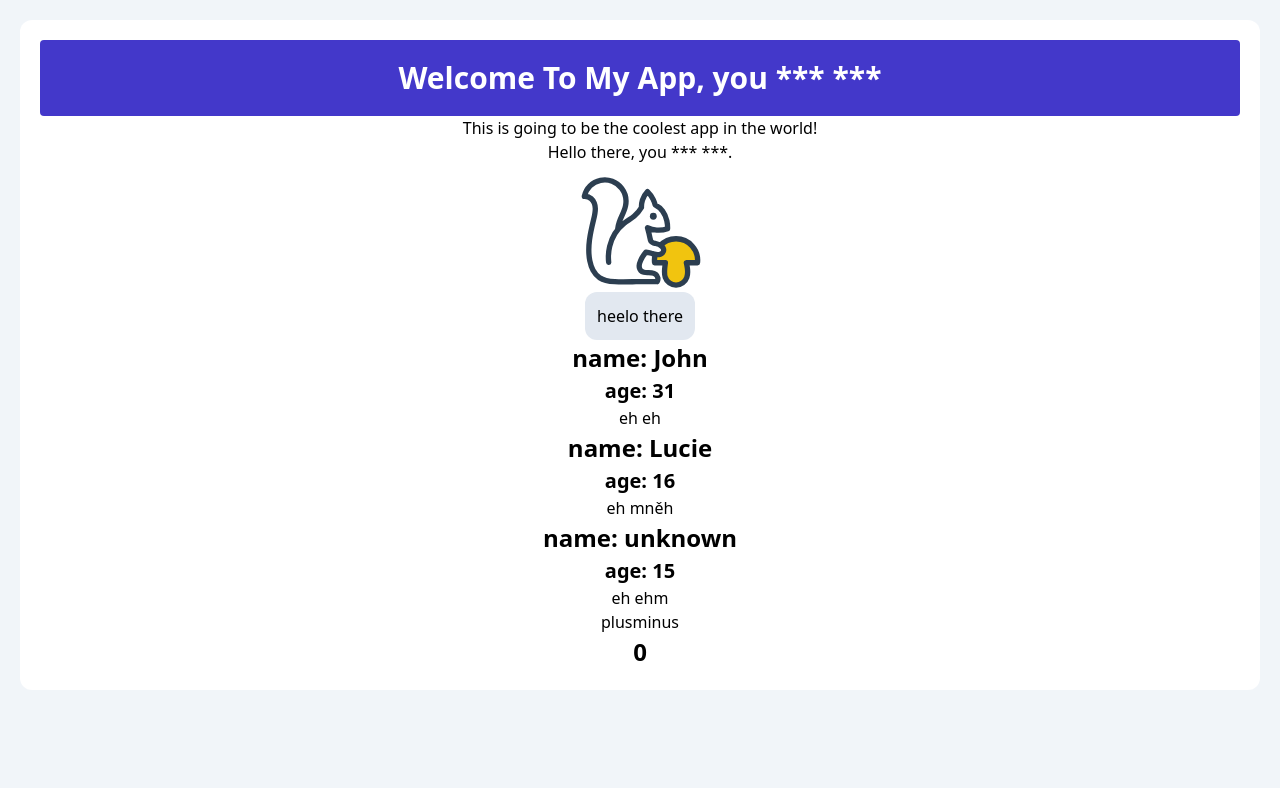
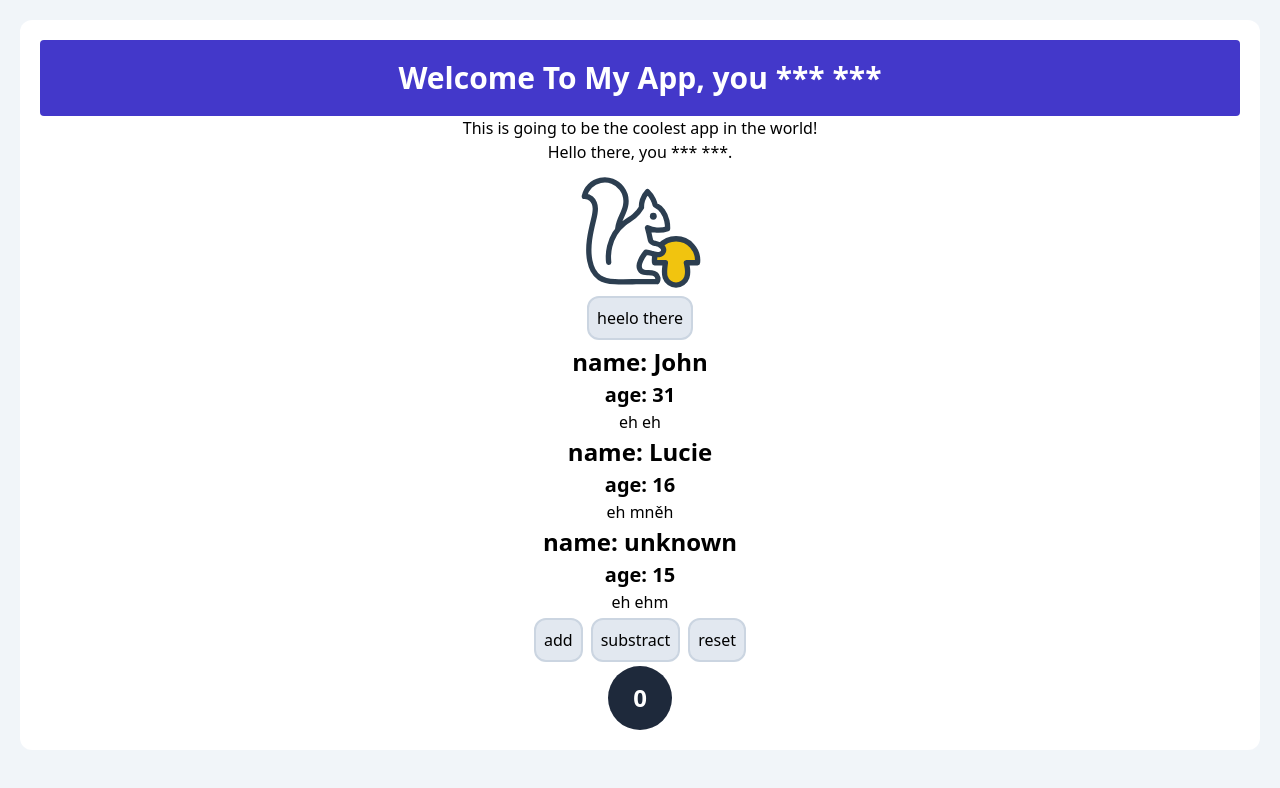
Before and after one commit to tomkeb/vite-tailwind-test, a React (Vite) app: page / in a window 1280 px wide. Shown: the top 788 px of the page. Built offline with nearby package versions, Linux system fonts and the light colour scheme.

Commit message:
working buttons

```diff
--- a/src/components/Button.jsx
+++ b/src/components/Button.jsx
@@ -1,12 +1,12 @@
 const buttonInfo = {
-  class: "bg-slate-200 hover:bg-slate-300 rounded-xl p-3"
+  class: "bg-slate-200 hover:bg-slate-300 rounded-xl p-2 m-1 border-2 border-slate-300 hover:border-indigo-500"
 };
 
 
 export default function Button(props) {
   return (
     <>
-      <button className={buttonInfo.class}>{props.buttonText}</button>
+      <button className={buttonInfo.class} onClick={props.onClick}>{props.buttonText}</button>
     </>
   );
 }
--- a/src/components/Counter.jsx
+++ b/src/components/Counter.jsx
@@ -3,15 +3,27 @@ import { useState } from "react";
 
 export default function Counter() {
   const [counter, setCounter] = useState(0);
+
+  function counterAdd() {
+    setCounter((prevCount) => prevCount + 10);
+  }
+
+  function counterSubstract() {
+    setCounter((prevCount) => prevCount - 10);
+  }
+
+  function counterReset() {
+    setCounter(0);
+  }
+
   return (
     <>
-      <button onClick={() => setCounter((prevCount) => prevCount + 1)}>
-        plus
-      </button>
-      <button onClick={() => setCounter((prevCount) => prevCount - 1)}>
-        minus
-      </button>
-      <h1>{counter}</h1>
+      <Button onClick={counterAdd} buttonText="add" />
+      <Button onClick={counterSubstract} buttonText="substract" />
+      <Button onClick={counterReset} buttonText="reset" />
+      <h1 class="rounded-full text-center w-16 h-16 bg-slate-800 text-white mx-auto leading-[4rem]">
+        {counter}
+      </h1>
     </>
   );
 }
```
